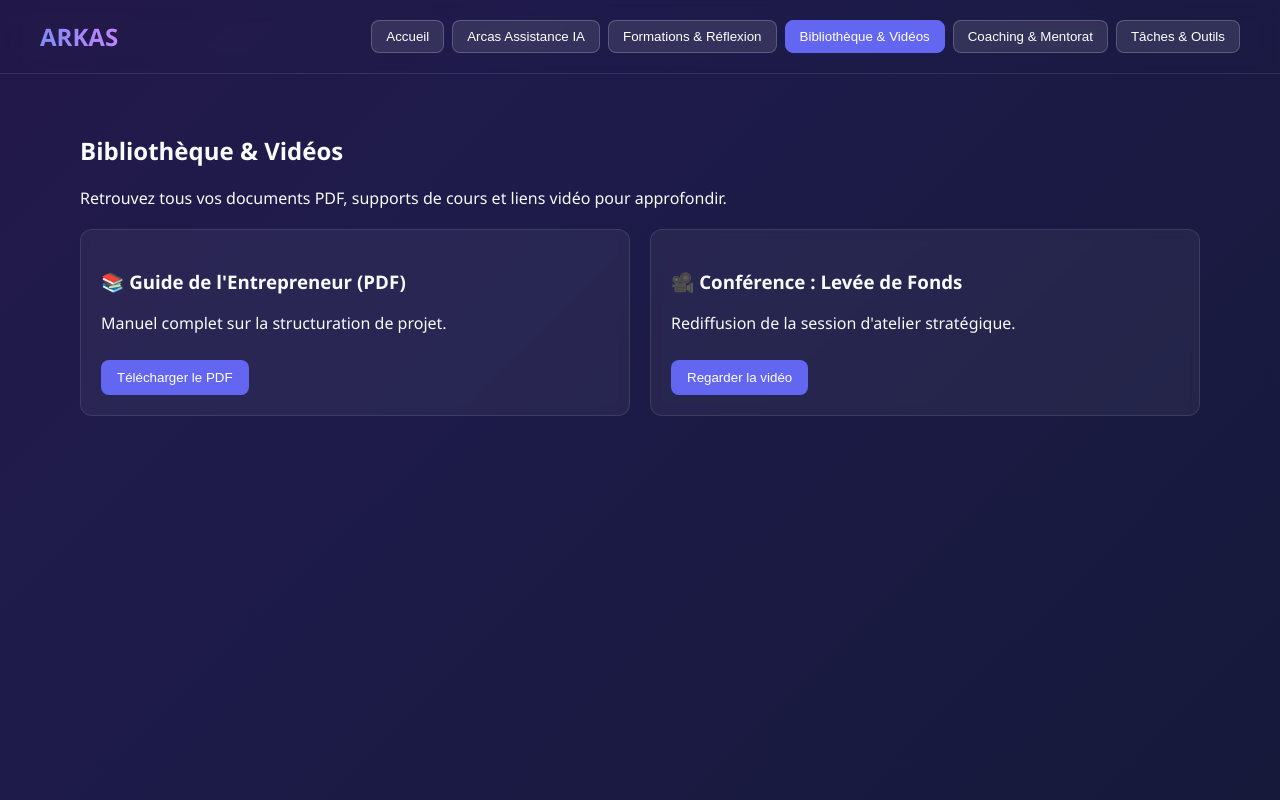
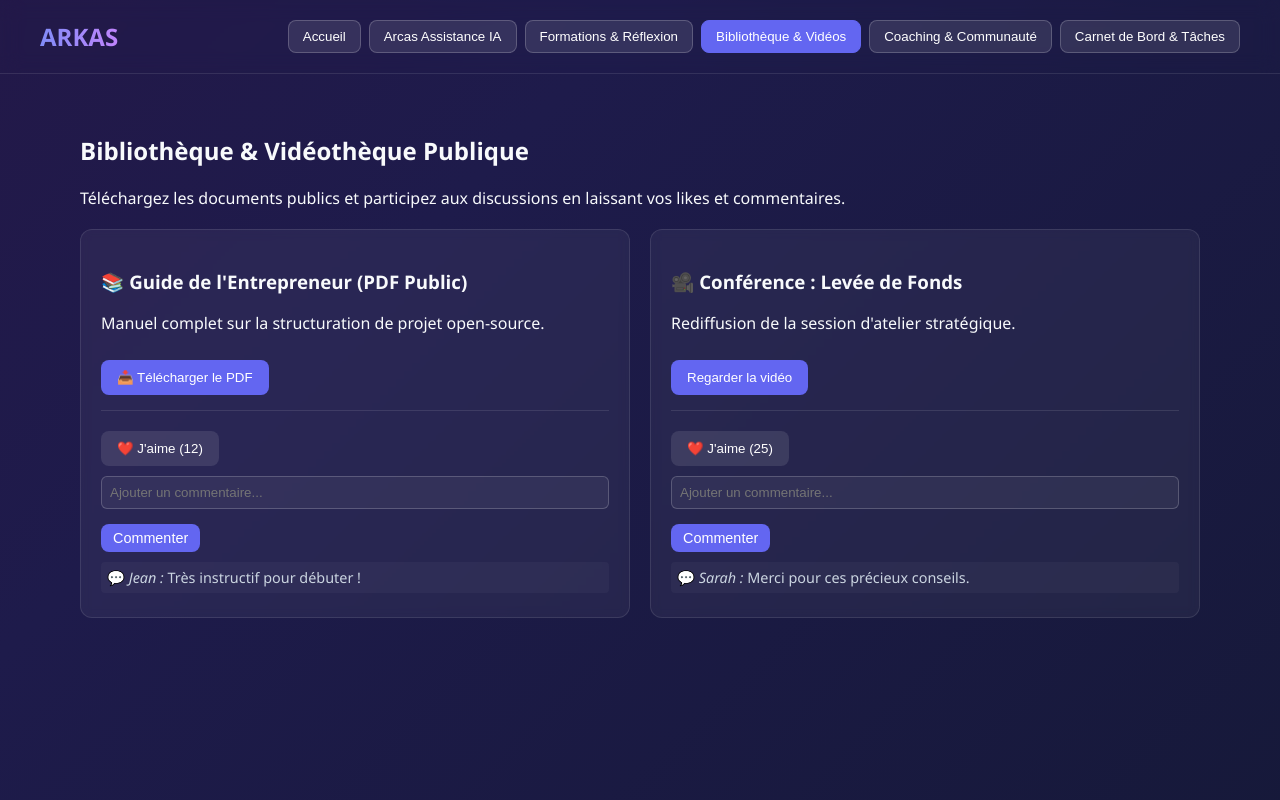
Before and after one commit to kambalearseneak-stack/formation-entrepreneur-arkas, a plain HTML site: page index.html in a window 1280 px wide. Both pictures are taken after a click on the button "Bibliothèque & Vidéos". Drawn offline with nearby package versions, Linux system fonts and the light colour scheme; no server answers.

Commit message:
Update index.html

```diff
--- a/index.html
+++ b/index.html
@@ -17,8 +17,8 @@
             <button onclick="switchSection('ia', event)">Arcas Assistance IA</button>
             <button onclick="switchSection('formations', event)">Formations & Réflexion</button>
             <button onclick="switchSection('ressources', event)">Bibliothèque & Vidéos</button>
-            <button onclick="switchSection('coaching', event)">Coaching & Mentorat</button>
-            <button onclick="switchSection('taches', event)">Tâches & Outils</button>
+            <button onclick="switchSection('coaching', event)">Coaching & Communauté</button>
+            <button onclick="switchSection('taches', event)">Carnet de Bord & Tâches</button>
         </nav>
     </header>
 
@@ -93,25 +93,53 @@
             </div>
         </section>
 
-        <!-- Bibliothèque & Vidéos -->
+        <!-- Bibliothèque, Vidéos, Likes & Commentaires -->
         <section id="ressources" class="section-content">
-            <h2>Bibliothèque & Vidéos</h2>
-            <p>Retrouvez tous vos documents PDF, supports de cours et liens vidéo pour approfondir.</p>
+            <h2>Bibliothèque & Vidéothèque Publique</h2>
+            <p>Téléchargez les documents publics et participez aux discussions en laissant vos likes et commentaires.</p>
+
             <div class="card-grid">
+                <!-- Livre / PDF 1 -->
                 <div class="card">
-                    <h3>📚 Guide de l'Entrepreneur (PDF)</h3>
-                    <p>Manuel complet sur la structuration de projet.</p>
-                    <button class="btn-action" onclick="alert('Téléchargement du guide PDF en cours...')">Télécharger le PDF</button>
+                    <h3>📚 Guide de l'Entrepreneur (PDF Public)</h3>
+                    <p>Manuel complet sur la structuration de projet open-source.</p>
+                    <a href="#" download target="_blank">
+                        <button class="btn-action" style="margin-top: 10px;">📥 Télécharger le PDF</button>
+                    </a>
+
+                    <div style="margin-top: 15px; border-top: 1px solid rgba(255,255,255,0.1); padding-top: 10px;">
+                        <button class="btn-action" onclick="likeItem('pdf1')" style="background: rgba(255,255,255,0.1);">❤️ J'aime (<span id="likes-pdf1">12</span>)</button>
+                        <div style="margin-top: 10px;">
+                            <input type="text" id="comment-pdf1" placeholder="Ajouter un commentaire..." style="width: 100%; background: rgba(255,255,255,0.05); border: 1px solid rgba(255,255,255,0.2); padding: 8px; border-radius: 6px; color: white; box-sizing: border-box; margin-bottom: 5px;">
+                            <button class="btn-action" style="padding: 6px 12px; font-size: 0.9rem;" onclick="addComment('pdf1')">Commenter</button>
+                        </div>
+                        <div id="comments-list-pdf1" style="margin-top: 10px; font-size: 0.9rem; color: #cbd5e1;">
+                            <p style="margin: 4px 0; background: rgba(255,255,255,0.03); padding: 6px; border-radius: 4px;">💬 <em>Jean :</em> Très instructif pour débuter !</p>
+                        </div>
+                    </div>
                 </div>
+
+                <!-- Vidéo 1 -->
                 <div class="card">
                     <h3>🎥 Conférence : Levée de Fonds</h3>
                     <p>Rediffusion de la session d'atelier stratégique.</p>
-                    <button class="btn-action" onclick="alert('Ouverture de la vidéothèque...')">Regarder la vidéo</button>
+                    <button class="btn-action" onclick="alert('Ouverture du lecteur vidéo...')">Regarder la vidéo</button>
+
+                    <div style="margin-top: 15px; border-top: 1px solid rgba(255,255,255,0.1); padding-top: 10px;">
+                        <button class="btn-action" onclick="likeItem('vid1')" style="background: rgba(255,255,255,0.1);">❤️ J'aime (<span id="likes-vid1">25</span>)</button>
+                        <div style="margin-top: 10px;">
+                            <input type="text" id="comment-vid1" placeholder="Ajouter un commentaire..." style="width: 100%; background: rgba(255,255,255,0.05); border: 1px solid rgba(255,255,255,0.2); padding: 8px; border-radius: 6px; color: white; box-sizing: border-box; margin-bottom: 5px;">
+                            <button class="btn-action" style="padding: 6px 12px; font-size: 0.9rem;" onclick="addComment('vid1')">Commenter</button>
+                        </div>
+                        <div id="comments-list-vid1" style="margin-top: 10px; font-size: 0.9rem; color: #cbd5e1;">
+                            <p style="margin: 4px 0; background: rgba(255,255,255,0.03); padding: 6px; border-radius: 4px;">💬 <em>Sarah :</em> Merci pour ces précieux conseils.</p>
+                        </div>
+                    </div>
                 </div>
             </div>
         </section>
 
-        <!-- Coaching & Mentorat / Support -->
+        <!-- Coaching & Communauté / Support -->
         <section id="coaching" class="section-content">
             <h2>Espace Coaching, Support & Communauté</h2>
             <p>Connectez-vous directement avec notre équipe et les autres entrepreneurs.</p>
@@ -129,20 +157,26 @@
                     <h3>📞 Service Client & Assistance</h3>
                     <p>Besoin d'aide ou d'un accompagnement personnalisé ? Contactez notre service dédié :</p>
                     <p style="font-size: 1.2rem; font-weight: bold; color: #818cf8; margin: 15px 0;">0992769085</p>
-                    <button class="btn-action" onclick="alert('Numéro du service copié ou prêt à être joint : 0992769085')">Appeler le Support</button>
+                    <button class="btn-action" onclick="alert('Numéro du service prêt à être joint : 0992769085')">Appeler le Support</button>
                 </div>
             </div>
         </section>
 
-        <!-- Tâches & Outils -->
+        <!-- Carnet de Bord & Tâches -->
         <section id="taches" class="section-content">
-            <h2>Gestion des Tâches & Productivité</h2>
-            <p>Suivez vos actions prioritaires pour faire avancer votre projet pas à pas.</p>
+            <h2>Carnet de Bord & Tâches</h2>
+            <p>Consignez vos idées d'entreprise et suivez vos actions prioritaires en toute confidentialité.</p>
+
+            <div class="card" style="margin-bottom: 20px;">
+                <h3>✍️ Nouvelle Note / Idée Business</h3>
+                <textarea id="noteInput" rows="3" placeholder="Notez une idée, un contact ou un rappel rapide..." style="width: 100%; background: rgba(255, 255, 255, 0.05); border: 1px solid rgba(255, 255, 255, 0.2); padding: 12px; border-radius: 8px; color: white; outline: none; box-sizing: border-box; margin-top: 10px;"></textarea>
+                <button class="btn-action" onclick="saveUserNote()">Enregistrer la note</button>
+            </div>
+
             <div class="card">
-                <h3>Mes Objectifs du Moment</h3>
+                <h3>📋 Mes Objectifs du Moment</h3>
                 <p>✅ Valider le Module 1 de formation</p>
                 <p>⏳ Finaliser le business plan</p>
-                <button class="btn-action" onclick="alert('Fonctionnalité d\'ajout de tâche bientôt connectée à Supabase !')">+ Ajouter une tâche</button>
             </div>
         </section>
     </main>
```
